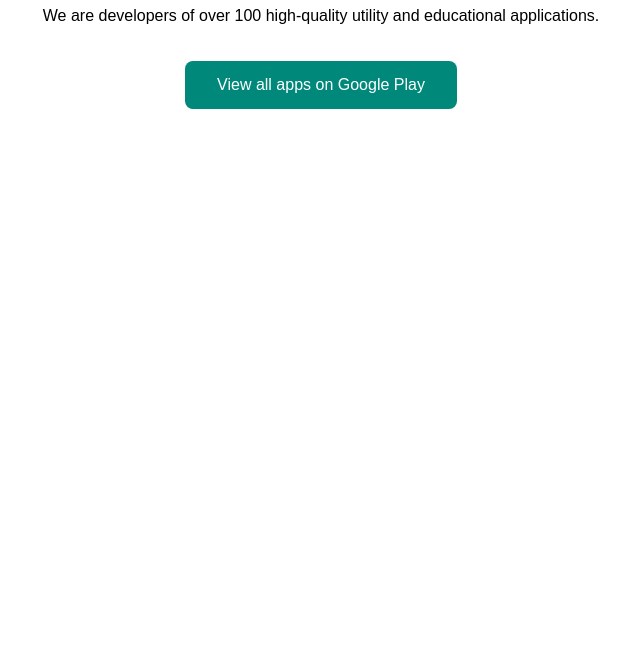
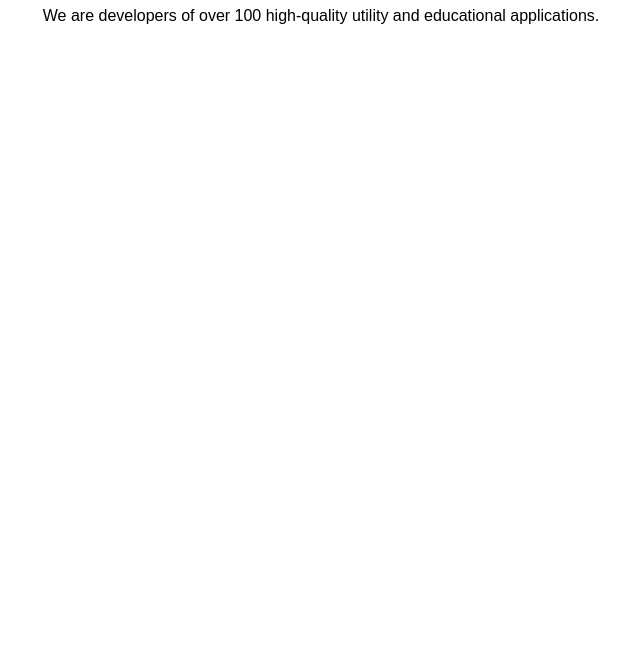
Before and after one commit to cauxinthuongdephuho/cauxinthuongdephuho.github.io, a plain HTML site: page index.html in a window 1280 px wide. Shown: the part 131-800 px from the top of the page, without its empty margins (319-959 px from the left). Drawn offline with Linux system fonts and the light colour scheme.

Commit message:
Remove Google Play button from homepage
Removed the button link to Google Play from the homepage.

```diff
--- a/index.html
+++ b/index.html
@@ -23,9 +23,5 @@
     <h1>Welcome to our Homepage</h1>
     <p>We are developers of over 100 high-quality utility and educational applications.</p>
 
-    <a href="https://play.google.com/store/apps/developer?id=ngochuongCDTT" class="btn">
-        View all apps on Google Play
-    </a>
-
 </body>
 </html>
```
